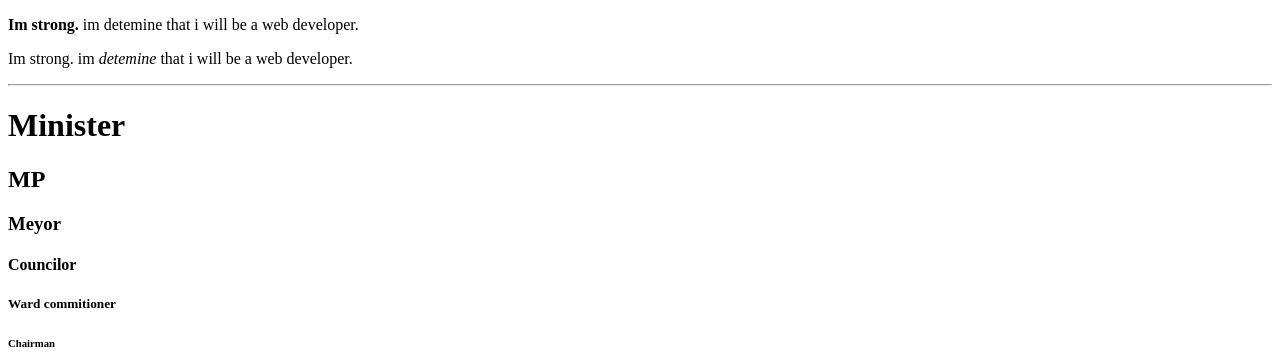
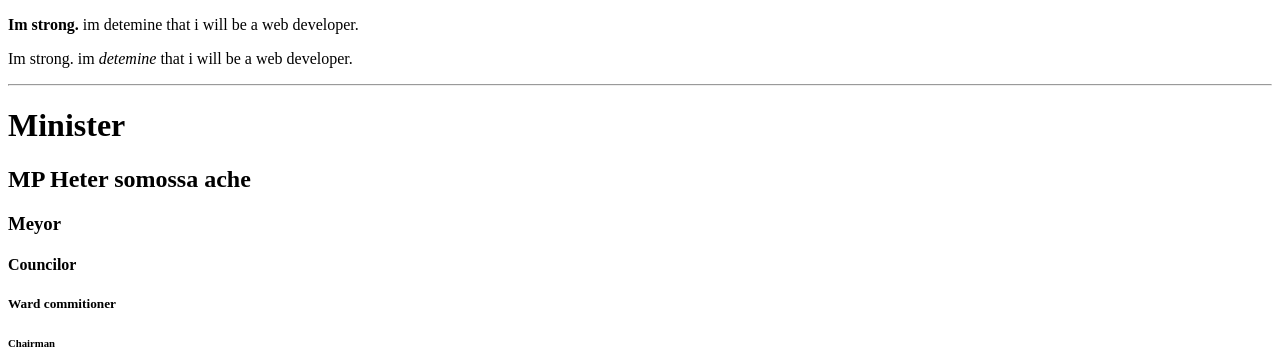
Before and after one commit to MrDuffer/html, a plain HTML site: page index.html in a window 1280 px wide. Shown: the top 352 px of the page. Drawn offline with Linux system fonts and the light colour scheme.

Commit message:
added a title to mp

```diff
--- a/index.html
+++ b/index.html
@@ -11,7 +11,7 @@
         <p>Im strong. im <i>detemine</i> that i will be a web developer.</p>
         <hr>
         <h1>Minister</h1>
-        <h2>MP</h2>
+        <h2>MP Heter somossa ache</h2>
         <h3>Meyor</h3>
         <h4>Councilor</h4>
         <h5>Ward commitioner</h5>
```
